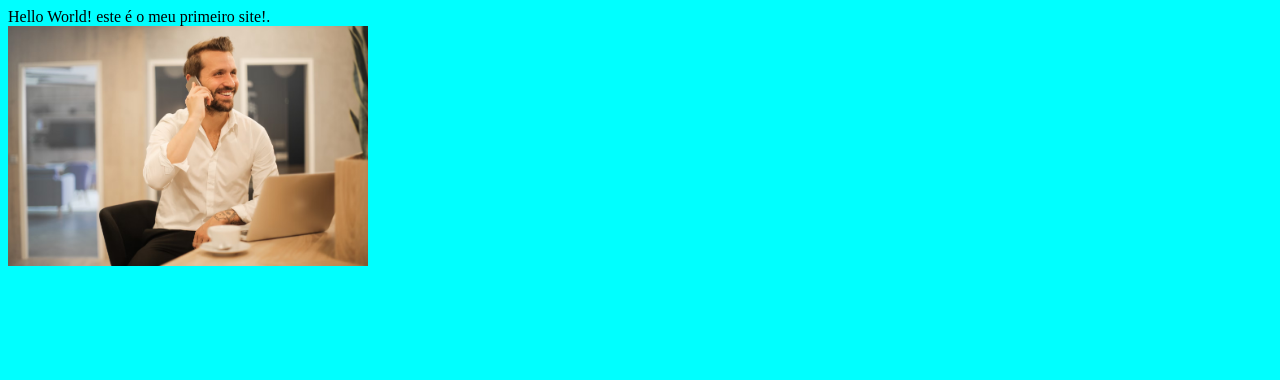
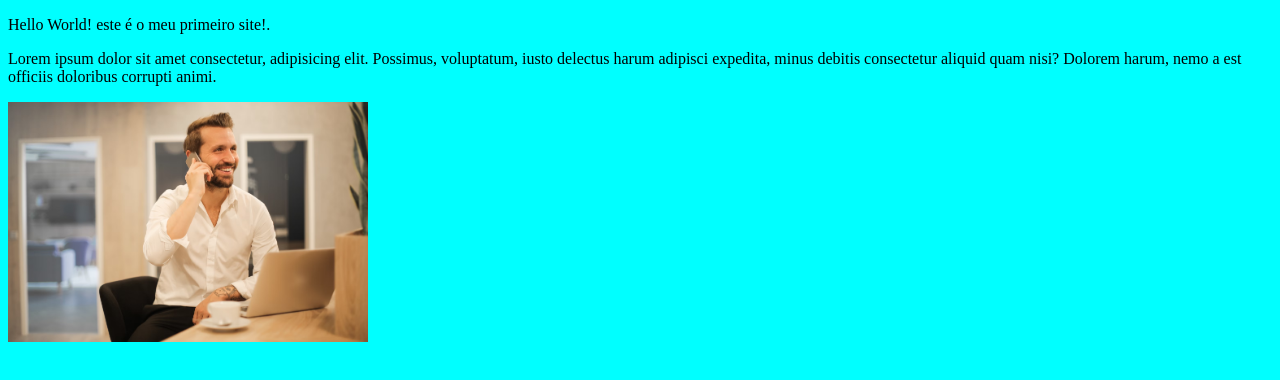
Before and after one commit to rafael-torres0/ProjetoWeb1, a plain HTML site: page index.html in a window 1280 px wide. Drawn offline with Linux system fonts and the light colour scheme.

Commit message:
UPDATE index.html

```diff
--- a/index.html
+++ b/index.html
@@ -7,7 +7,9 @@
     <link rel="stylesheet" href="style.css">
 </head>
 <body>
-    Hello World! este é o meu primeiro site!.<br>
+    <p>Hello World! este é o meu primeiro site!.<p>
+
+    <p>Lorem ipsum dolor sit amet consectetur, adipisicing elit. Possimus, voluptatum, iusto delectus harum adipisci expedita, minus debitis consectetur aliquid quam nisi? Dolorem harum, nemo a est officiis doloribus corrupti animi.</p>
     <img src="pessoas.jpg" alt=""width="360px">
 </body>
 </html>
```
